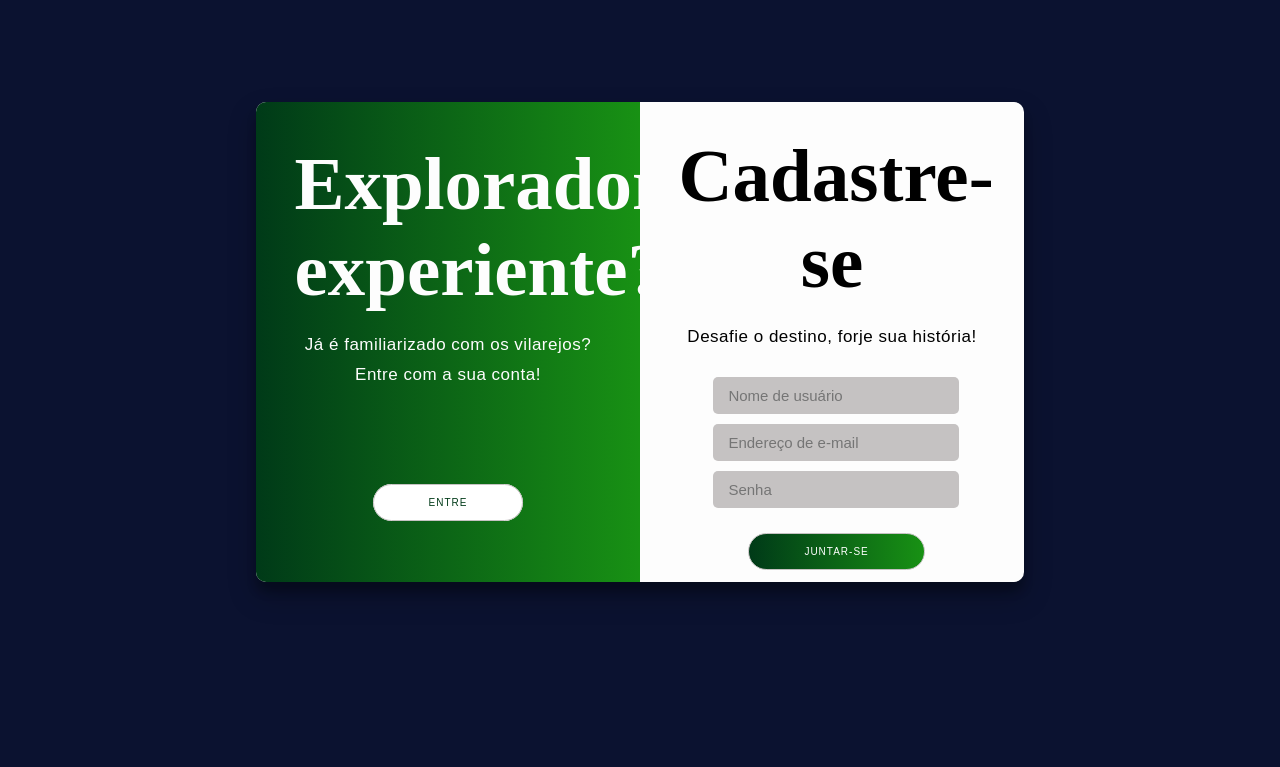
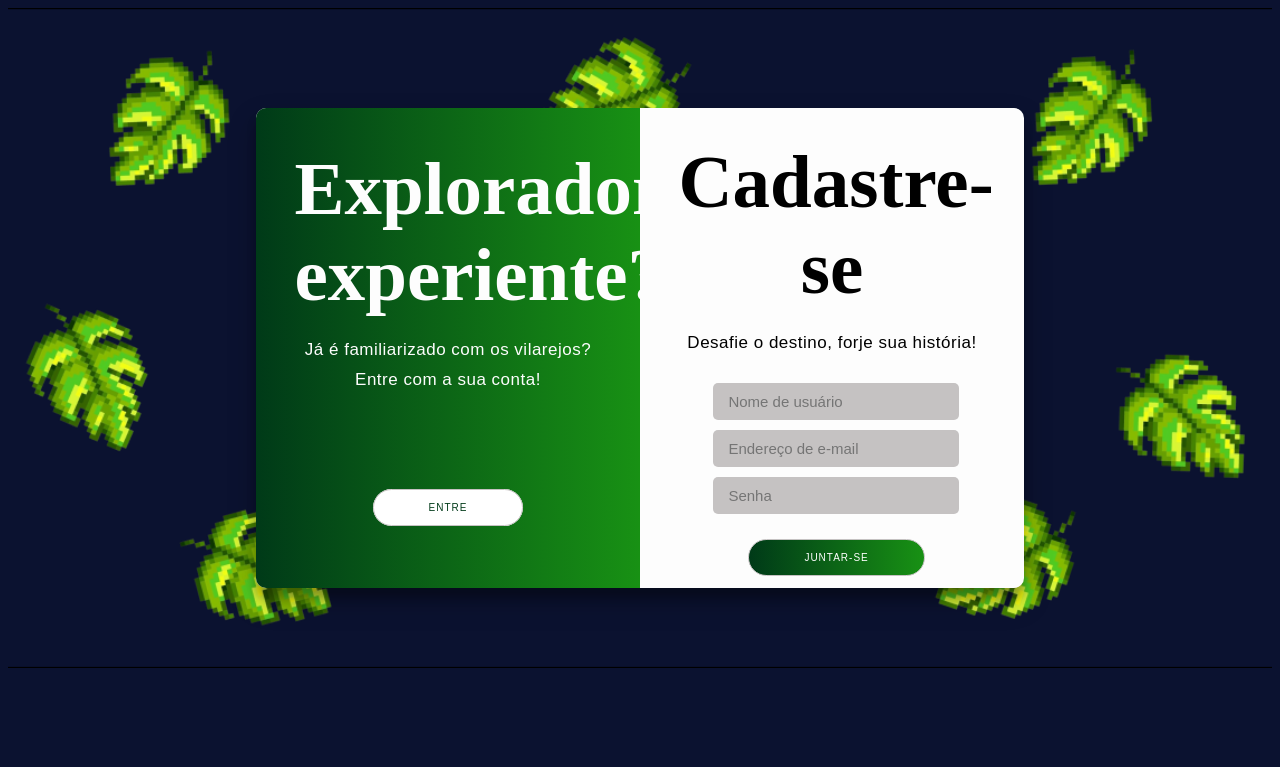
Before and after one commit to Nicole-Medina/login-cadastro, a PHP site: page /login-cadastro/Layout_Funcional/cadastro.php in a window 1280 px wide. Shown: the top 767 px of the page. Run offline with PHP 8.4, Linux system fonts and the light colour scheme; some web fonts are replaced.

Commit message:
feat: consulta disponibilidade username, melhoria semantica cadastro, efeito parallax

```diff
--- a/Layout_Funcional/cadastro.php
+++ /dev/null
@@ -1,93 +0,0 @@
-<?php
-// Conexão com o banco de dados
-include_once 'conexao.php';
-
-$init = null;
-$flag = 0;
-$notice = $init;
-
-// Verifica se o formulário foi submetido
-if ($_SERVER["REQUEST_METHOD"] == "POST") {
-    // Coleta os dados do formulário
-    $name = $_POST["username"];
-    $password = $_POST["password"];
-    $email = $_POST["email"];
-
-
-    $sql = "SELECT * FROM usuarios WHERE email = ?";
-    // Preparar a consulta
-    $stmt = mysqli_prepare($conn, $sql);
-
-    // Vincular parâmetros
-    mysqli_stmt_bind_param($stmt, "s", $email);
-
-    // Executar a consulta
-    mysqli_stmt_execute($stmt);
-
-    // Obter o resultado da consulta
-    $result = mysqli_stmt_get_result($stmt);
-    if (strlen($password) < 8 ){ //strlen() converte o objeto(var) em string
-        $notice = "Senha mínima de 8 caracteres.";
-        $flag = 0;
-
-    } elseif ($result && mysqli_num_rows($result) > 0) {
-        $notice = "Este usuário já existe!";
-        $flag = 0;
-    }else{
-        // Insere os dados na tabela de usuários (simulação)
-        $sql = "INSERT INTO usuarios (username, password, email) VALUES ('$name', '$password', '$email')";
-        $flag = 1;
-        if (mysqli_query($conn, $sql)) {
-            $notice = "Usuário cadastrado com sucesso!";
-        } else {
-            echo "Erro ao cadastrar usuário: " . mysqli_error($conn);
-        }
-    }
-
-    mysqli_close($conn);
-}
-?>
-
-<!DOCTYPE html>
-<html lang="en">
-<head>
-    <meta charset="UTF-8">
-    <meta name="viewport" content="width=device-width, initial-scale=1.0">
-    <title>Cadastrar</title>
-    <link rel="stylesheet" type="text/css" href="style.css">
-</head>
-<body>
-    <div class="container" id="main">
-
-        <div class="aba_direcionar">
-            <div id="visit-taverna" class="direcionar">
-                <h1>Explorador experiente?<h1>
-                <p id="txt_logar">Já é familiarizado com os vilarejos? Entre com a sua conta!
-                </p>
-                <a href="index.php" id="direc_login">Entre</a>
-            </div>
-        </div>
-        <div class="aba_cadastro">
-            <div class="entrar">
-                <h1>Cadastre-se</h1>
-                <p id="txt_cdstr">Desafie o destino, forje sua história!</p>
-
-                <div class="test">
-                    <p class="notice" style="<?php if($flag == 1): echo "color: green"?><?php endif;?>">
-                    <?php echo $notice; ?> </p>
-                </div>
-
-                <form action="cadastro.php" method="post">
-                    <input type="text" name="username" placeholder="Nome de usuário" required="">
-                    <input type="email" name="email" placeholder="Endereço de e-mail" required="">
-                    <input type="password" name="password" placeholder="Senha" required="">
-                    <button id="associate">Juntar-se</button>
-                </form>
-            </div>
-        </div>
-    </div>
-</body>
-</html>
-<script src="script.js"></script>
-
-<!-- http://localhost/login-cadastro/Layout_Funcional/cadastro.php -->
--- /dev/null
+++ b/cadastro.php
@@ -0,0 +1,146 @@
+<?php
+// Conexão com o banco de dados
+include_once 'conexao.php';
+
+$init = null;
+$flag = 0;
+$notice = $init;
+
+// Verifica se o formulário foi submetido
+if ($_SERVER["REQUEST_METHOD"] == "POST") {
+    // Coleta os dados do formulário
+    $name = $_POST["username"];
+    $password = $_POST["password"];
+    $email = $_POST["email"];
+
+
+    // Consulta sobre nome de usuário
+    $sql_check_username = "SELECT * FROM usuarios WHERE username = ?";
+
+    // Preparar a consulta de username
+    $stmt_check_username = mysqli_prepare($conn, $sql_check_username);
+
+    // Vincular parâmetros
+    mysqli_stmt_bind_param($stmt_check_username, "s", $name);
+
+    // Executar a consulta
+    mysqli_stmt_execute($stmt_check_username);
+
+    // Obter o resultado da consulta username
+    $result_check_username = mysqli_stmt_get_result($stmt_check_username);
+
+
+    $sql = "SELECT * FROM usuarios WHERE email = ?";
+    // Preparar a consulta
+    $stmt = mysqli_prepare($conn, $sql);
+
+    // Vincular parâmetros
+    mysqli_stmt_bind_param($stmt, "s", $email);
+
+    // Executar a consulta
+    mysqli_stmt_execute($stmt);
+
+    // Obter o resultado da consulta email
+    $result = mysqli_stmt_get_result($stmt);
+
+
+    if (strlen($password) < 8 ){ //strlen() converte o objeto(var) em string
+        $notice = "Senha mínima de 8 caracteres.";
+        $flag = 0;
+
+    } elseif (mysqli_num_rows($result_check_username) > 0) {
+        $notice = "Nome de usuário indisponível.";
+        $flag = 0;
+
+    } elseif ($result && mysqli_num_rows($result) > 0) {
+        $notice = "Email indisponível.";
+        $flag = 0;
+
+    }else{
+
+        // Insere os dados na tabela de usuários
+        $sql = "INSERT INTO usuarios (username, password, email) VALUES ('$name', '$password', '$email')";
+        $flag = 1;
+        if (mysqli_query($conn, $sql)) {
+            $notice = "Usuário cadastrado com sucesso!";
+        } else {
+            echo "Erro ao cadastrar usuário: " . mysqli_error($conn);
+        }
+    }
+
+    mysqli_close($conn);
+}
+?>
+
+<!DOCTYPE html>
+<html lang="en">
+<head>
+    <meta charset="UTF-8">
+    <meta name="viewport" content="width=device-width, initial-scale=1.0">
+    <title>Cadastrar</title>
+    <link rel="stylesheet" type="text/css" href="style.css">
+</head>
+<body>
+
+    <section>
+        <img src="Parallax/1.png" class="layer" data-speed="1">
+        <img src="Parallax/2.png" class="layer" data-speed="3">
+        <img src="Parallax/3.png" class="layer" data-speed="2">
+        <img src="Parallax/4.png" class="layer" data-speed="-2">
+        <img src="Parallax/5.png" class="layer" data-speed="-2">
+        <img src="Parallax/6.png" class="layer" data-speed="2">
+        <img src="Parallax/7.png" class="layer" data-speed="-2">
+
+        <div class="bloco">
+            <div class="container" id="main">
+
+                <div class="aba_direcionar">
+                    <div id="visit-taverna" class="direcionar">
+                        <h1>Explorador experiente?<h1>
+                        <p id="txt_logar">Já é familiarizado com os vilarejos? Entre com a sua conta!
+                        </p>
+                        <a href="index.php" id="direc_login">Entre</a>
+                    </div>
+                </div>
+                <div class="aba_cadastro">
+                    <div class="entrar">
+                        <h1>Cadastre-se</h1>
+                        <p id="txt_cdstr">Desafie o destino, forje sua história!</p>
+
+                        <div class="test">
+                            <p class="notice" style="<?php if($flag == 1): echo "color: green"?><?php endif;?>">
+                            <?php echo $notice; ?>
+                            </p>
+                        </div>
+
+                        <form action="cadastro.php" method="post">
+                            <input type="text" name="username" placeholder="Nome de usuário" required="">
+                            <input type="email" name="email" placeholder="Endereço de e-mail" required="">
+                            <input type="password" name="password" placeholder="Senha" required="">
+                            <button id="associate">Juntar-se</button>
+                        </form>
+                    </div>
+                </div>
+            </div>
+        </div>
+    </section>
+
+    <!-- Script que realiza o funcionamento do efeito parallax -->
+    <script type="text/javascript">
+        document.addEventListener("mousemove" , parallax);
+        function parallax(e){
+            this.querySelectorAll('.layer').forEach(layer => {
+                const speed = layer.getAttribute('data-speed');
+
+                const x = ( window.innerWidth - e.pageX * speed)/100;
+                const y = ( window.innerHeight - e.pageY * speed)/100;
+
+                layer.style.transform = ` TranslateX( ${x}px ) TranslateY( ${y}px ) `;
+            })
+        }
+    </script>
+
+</body>
+</html>
+
+<!-- http://localhost/login-cadastro/cadastro.php -->
--- a/Layout_Funcional/conexao.php
+++ b/conexao.php
@@ -2,7 +2,7 @@
 $host = "localhost";
 $username = "root"; // Usuário padrão do MySQL no XAMPP
 $password = ""; // Senha padrão do MySQL no XAMPP
-$dbname = "login_system"; // Altere para o nome do seu banco de dados
+$dbname = "login_system";
 
 // Cria a conexão
 $conn = new mysqli($host, $username, $password, $dbname);
--- a/Layout_Funcional/hellopage.php
+++ b/hellopage.php
@@ -37,4 +37,4 @@ $nome = $_SESSION["username"];
     </body>
 </html>
 
-<!-- http://localhost/login-cadastro/Layout_Funcional/hellopage.php -->
+<!-- http://localhost/login-cadastro/hellopage.php -->
--- a/saudacao.php
+++ /dev/null
@@ -1,3 +0,0 @@
-<?php
-    echo "batata";
-?>
--- a/Layout_Funcional/style.css
+++ b/style.css
@@ -11,20 +11,46 @@
     box-sizing: border-box;
 }
 
+body {
+    background: #0b1230;
+}
 
-
-body{
+.bloco{
     align-items: center;
     display: flex;
     justify-content: start;
     flex-direction: column;   /*  Aqui ele distribui as div's de cima para baixo  */
-    background: #0b1230;
     min-height: 100%;   /* altura */
-    margin: 10%;
-    margin-top: 8%;
+    margin: 0;
+    margin-top: 200px;
+    padding: 0%;
+    z-index: 80;
 }
 
 
+/* -------------------------
+|         PARALLAX         |
+------------------------- */
+section {
+    position: relative;
+    width: 100%;
+    height: 660px;
+    display: flex;
+    justify-content: center;
+    align-items: center;
+    z-index: 1;
+    overflow: hidden;
+}
+section img {
+    position: absolute;
+    width: 100%;
+    height: 100%;
+    padding: 0%;
+    top: 0;
+    left: 0;
+    object-fit: cover;
+    border: 0%;
+}
 
 
 
@@ -50,7 +76,8 @@ body{
 ------------------------- */
 .saudacao{
     position: relative;
-    margin-top: 130px;
+    margin-top: 8%;
+    margin-left: 35%;
     width: 400px;
     min-height: 280px;
     display: flex;
```
Also changed, not shown: Layout_Funcional/index.php (deleted, +0 -112 lines), index.php (+128 -6 lines), script.js (deleted, +0 -17 lines), Font/Pixelatus.ttf (renamed from Layout_Funcional/Font/Pixelatus.ttf), Parallax/1.png (added), Parallax/2.png (added), Parallax/3.png (added), Parallax/4.png (added), Parallax/5.png (added), Parallax/6.png (added), Parallax/7.png (added), bd.sql (renamed from Layout_Funcional/bd.sql).
